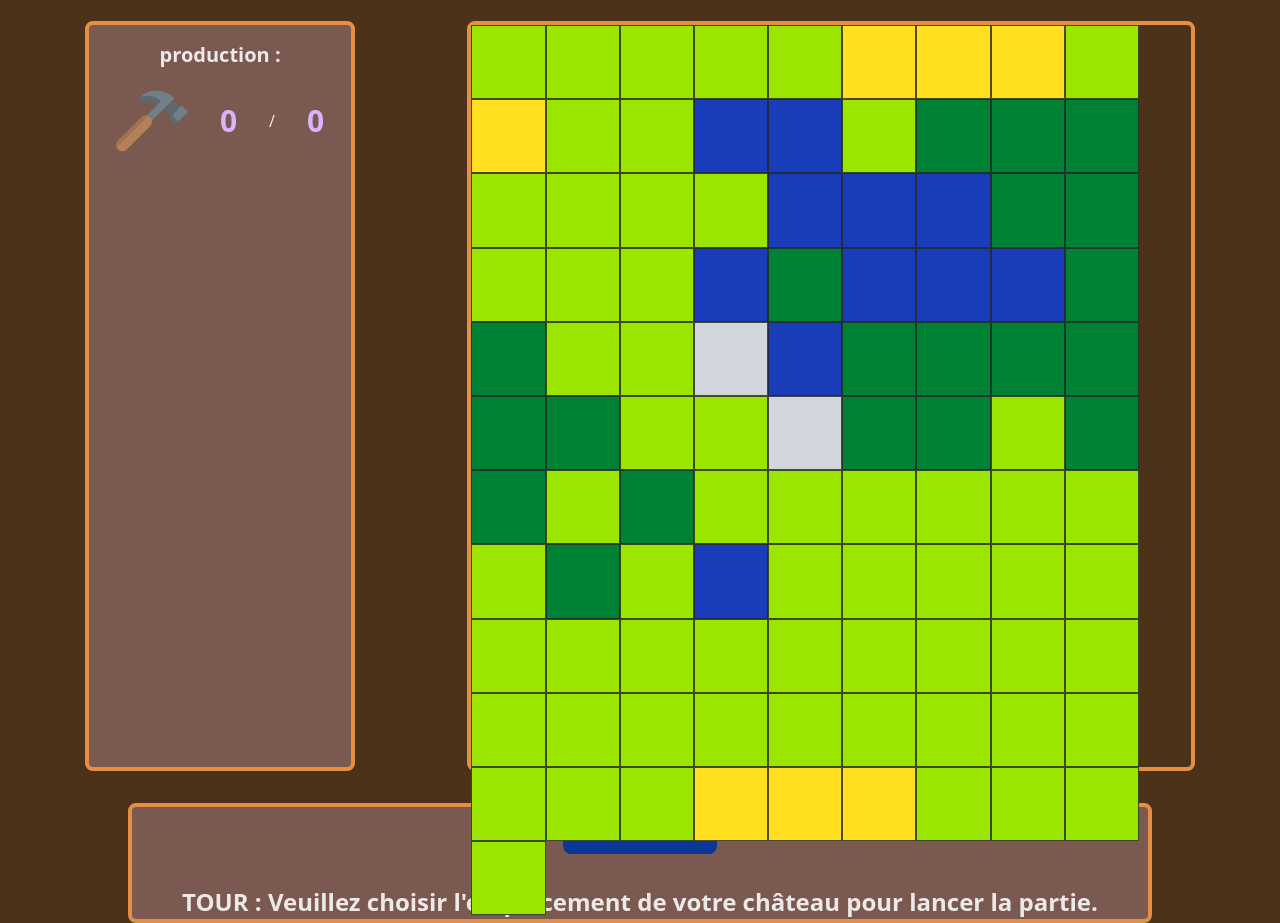
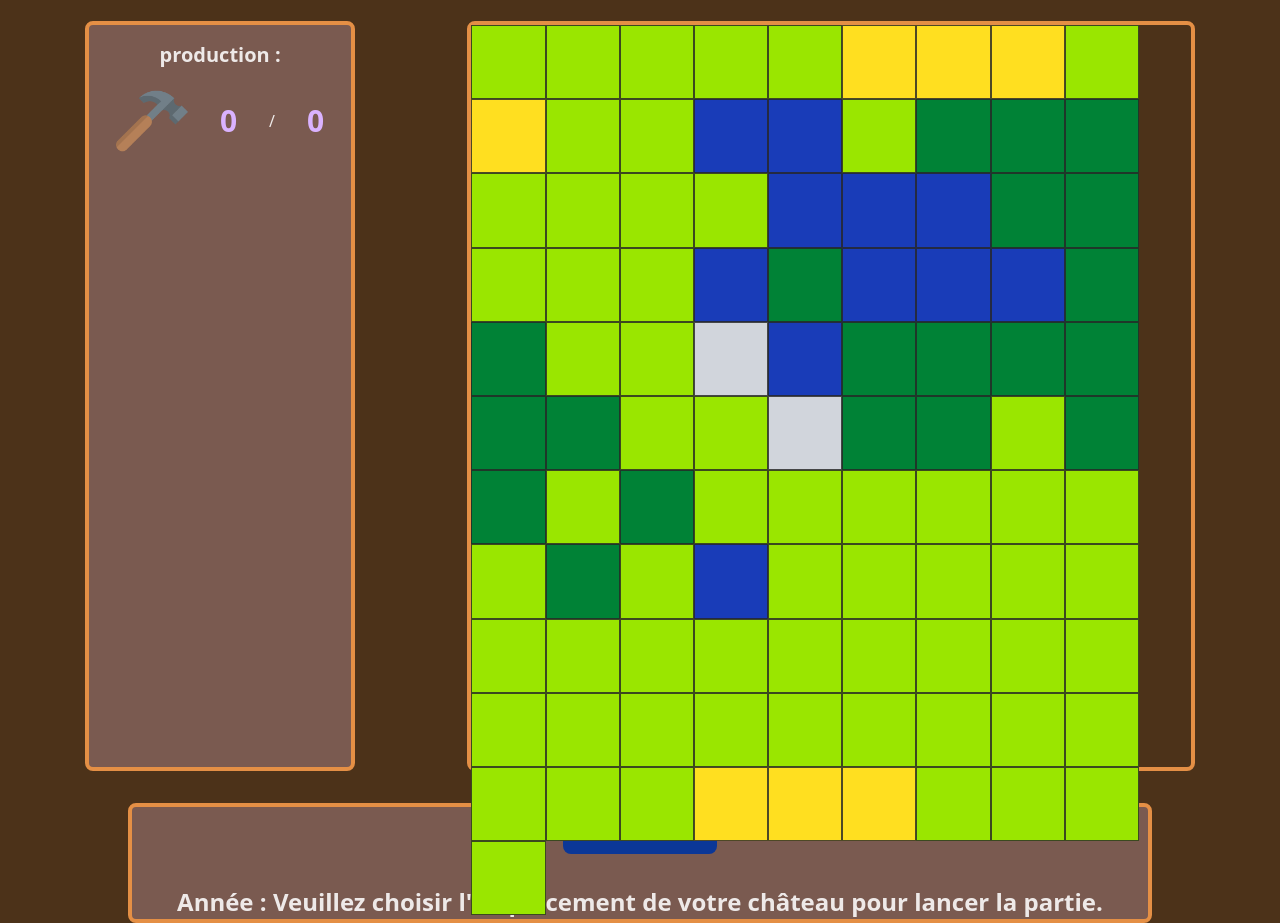
Before and after one commit to Axysse/last_reigns, a website built with Vite: page index.html in a window 1280 px wide. Shown: the part 155-1078 px from the top of the page. Built offline with nearby package versions, Linux system fonts and the light colour scheme.

Commit message:
annee fix

```diff
--- a/index.html
+++ b/index.html
@@ -56,7 +56,7 @@
         <article class="flex flex-col items-center justify-center gap-8 h-[100%]">
           <button class="button" id="timeBttn"> TOUR SUIVANT</button>
           <div class="flex flex-row justify-center">
-          <p class="text-2xl font-bold">TOUR : <span id="turnNbr">Veuillez choisir l'emplacement de votre château pour lancer la partie.</span></p>
+          <p class="text-2xl font-bold">Année : <span id="turnNbr">Veuillez choisir l'emplacement de votre château pour lancer la partie.</span></p>
           <p class="text-2xl font-bold hidden" id="invasionDisplay"> / <span id="invasionNbr">0</span></p>
           </div>
         </article>
```
